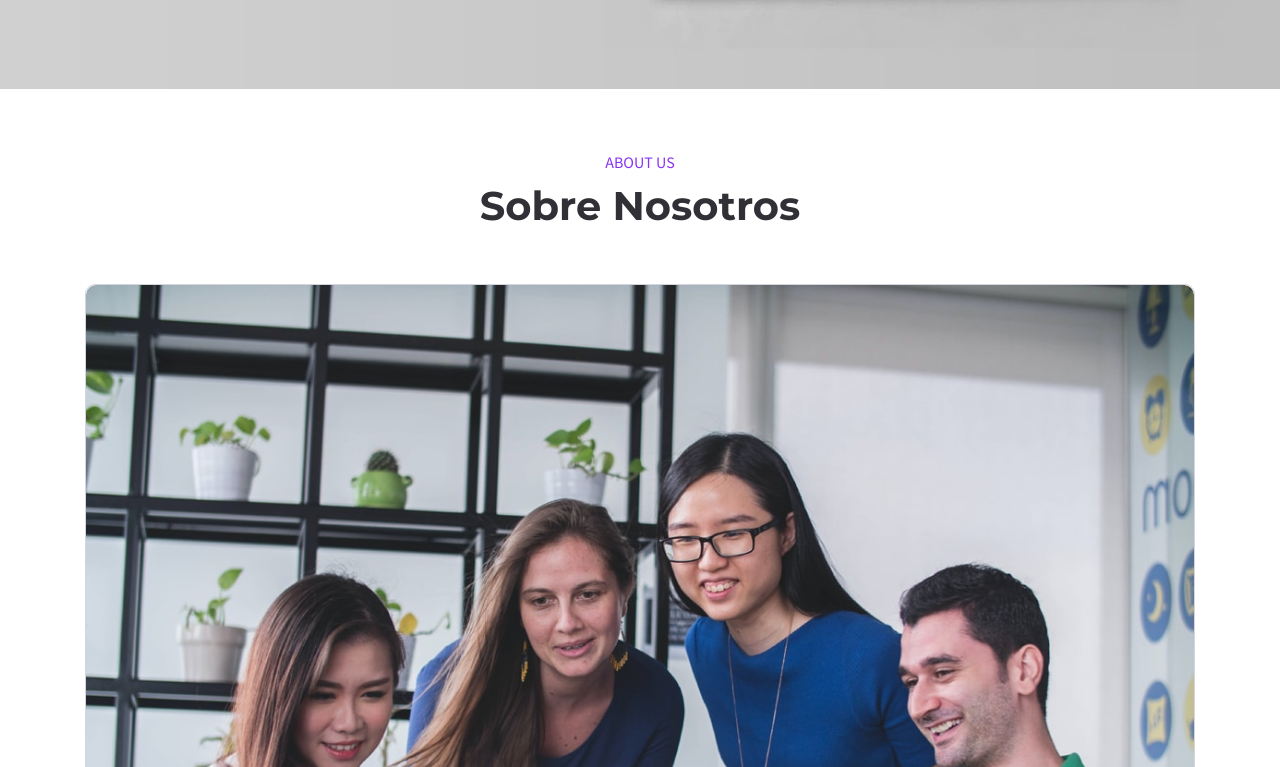
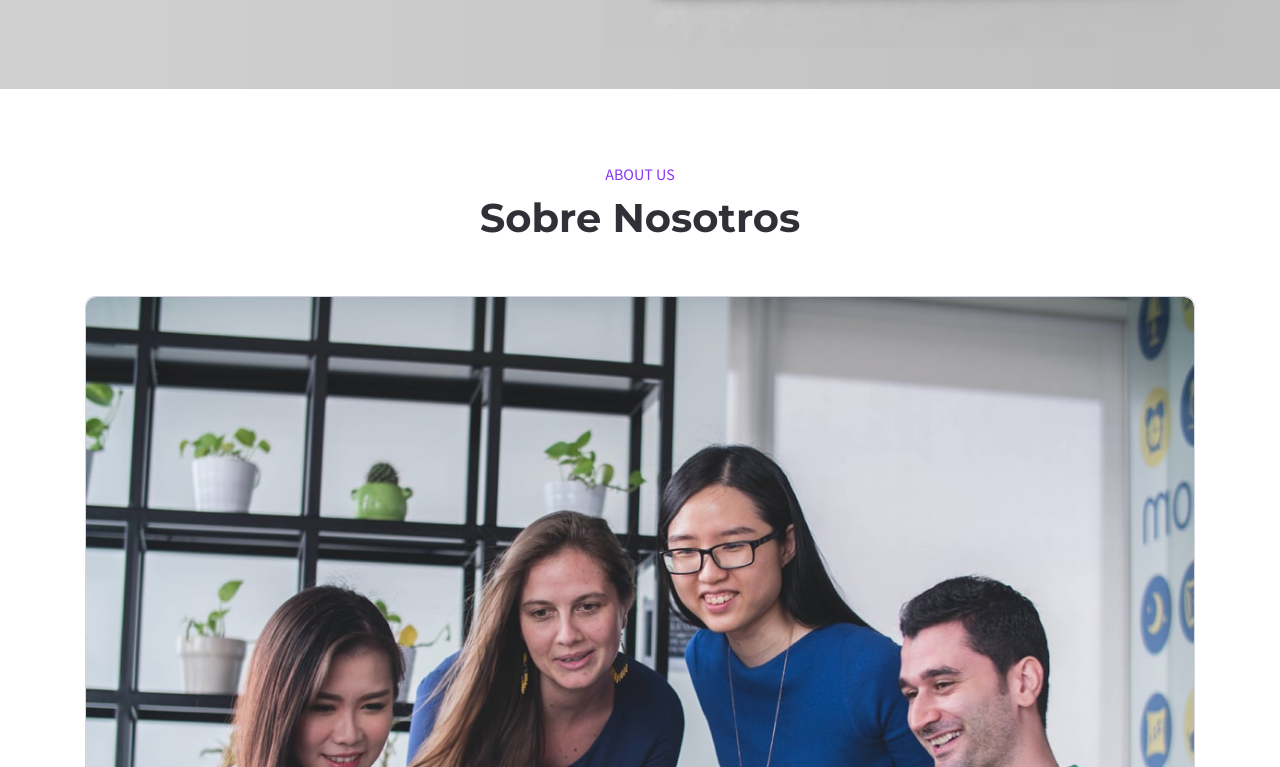
Before and after one commit to rb1022533/rbdesign, a plain HTML site: page index.html in a window 1280 px wide. Shown: the part 633-1400 px from the top of the page. Drawn offline with nearby package versions, Linux system fonts and the light colour scheme.

Commit message:
se dejo como estab el padding de entre secciones

```diff
--- a/assets/css/style.css
+++ b/assets/css/style.css
@@ -3121,7 +3121,7 @@ body.mmm-open .mmm {
 /* 6.2 Section */
 .section {
     position: relative;
-    padding-top: 60px;
+    padding: 4.5rem 0;
     background-color: var(--background-color);
     color: var(--text-primary);
 }
```
